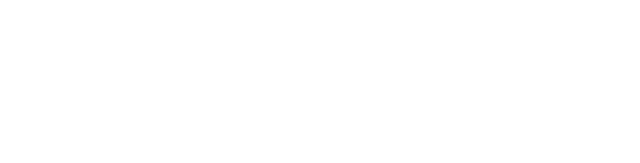
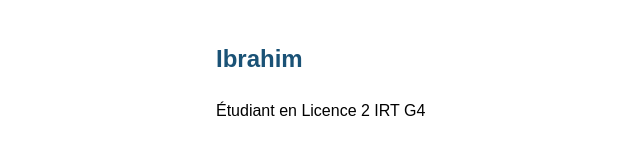
Before and after one commit to The-Ghost-001/mon-cv, a plain HTML site: page index.html in a window 1280 px wide. Shown: the whole page, without its empty margins (24-664 px from the left). Drawn offline with Linux system fonts and the light colour scheme.

Commit message:
Mise en place de la section titre

```diff
--- a/index.html
+++ b/index.html
@@ -9,6 +9,8 @@
 <body>
 
   <section id="titre">
+    <h1>Ibrahim</h1>
+<p>Étudiant en Licence 2 IRT G4</p>
   </section>
 
   <section id="description">
```
